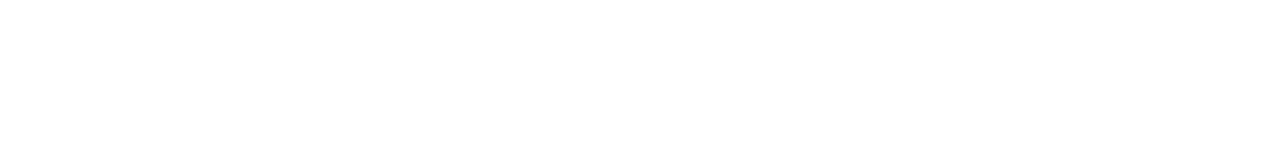
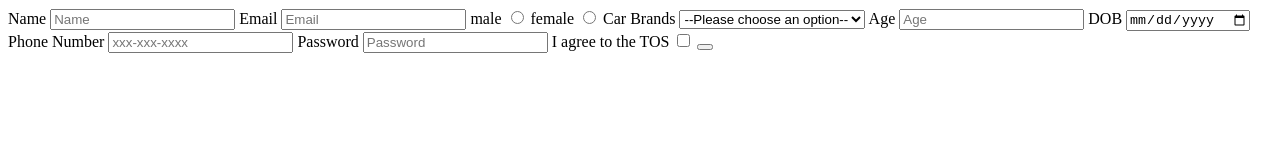
Before and after one commit to acciojob/signup-form-car-Eshandwivedi13, a website: page main.html in a window 1280 px wide. Drawn offline with Linux system fonts and the light colour scheme.

Commit message:
created a submission

```diff
--- a/main.html
+++ b/main.html
@@ -8,8 +8,46 @@
 
 <body>
 	<!-- the entire body must be written by student -->
+
+	<form method="post">
+		<label for="name">Name</label>
+		<input id="name" placeholder="Name" type="text" name="name" required/>
+		<label for="email">Email</label>
+		<input id="email" placeholder="Email" type="email" name="email" required/>
+		<label for="gender_m">male</label>
+		<input type="radio" id="gender_m" required />
+		<label for="gender_f">female</label>
+		<input type="radio" id="gender_f" required />
+		<label for="cars">Car Brands</label>
+		<select id="cars" required>
+			<option value="" disabled  selected>--Please choose an option--</option>
+			<option value="audi">Audi</option>
+			<option value="mercedies">Mercedies</option>
+		</select>
+		<label for="age">Age</label>
+		<input id="age" placeholder="Age" type="number" name="age" required/>
+		<label for="dob">DOB</label>
+		<input id="dob" placeholder="Date" type="date" name="dob" required/>
+		<label for="tel">Phone Number</label>
+		<input id="tel" placeholder="xxx-xxx-xxxx" type="Tel" name="tel" />
+		<label for="password">Password</label>
+		<input id="password" placeholder="Password" type="password" name="password" required/>
+		<label for="tos">I agree to the TOS</label>
+		<input type="checkbox" required id="tos" name="tos" value="Yes" />
+		<!-- <input type="checkbox" required id="tos" name="tos" value="No" /> -->
+		<button type="submit"></button>
+	</form>
+
+
+
+
+
+
+
+
     <script type="text/javascript" src="./script.js">
 </script>
+
 
 </body>
 
```
